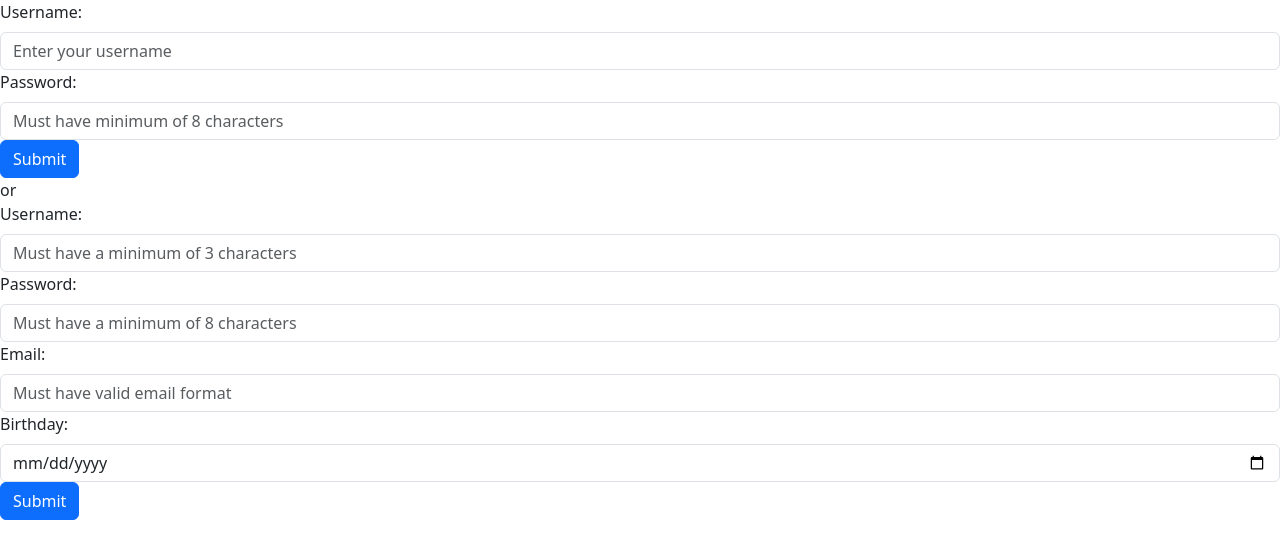
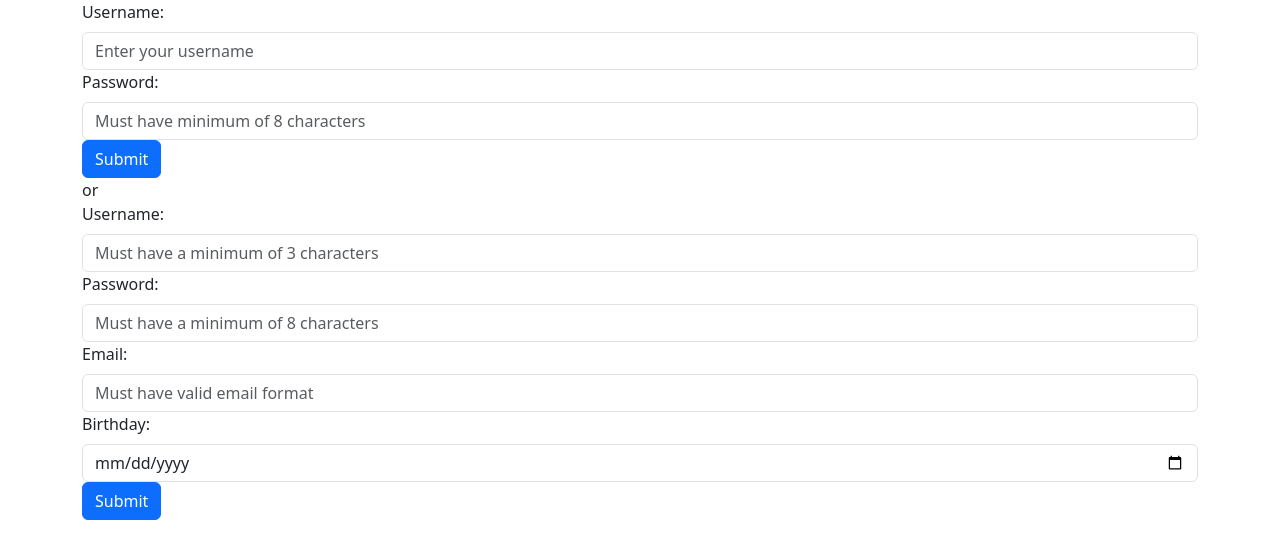
Before and after one commit to MrTeacher787/myFlix-client, a React (Vite) app: page / in a window 1280 px wide. Shown: the top 558 px of the page. Built offline with nearby package versions, Linux system fonts and the light colour scheme.

Commit message:
updated index.jsx
Wrapped the app in Bootstrap container

```diff
--- a/src/index.jsx
+++ b/src/index.jsx
@@ -3,13 +3,22 @@ import { createRoot } from 'react-dom/client';
 // Import statement to 'MainView'
 import { MainView } from "./components/main-view/main-view";
 
+// Import statement for 'Bootstrap'
+import "bootstrap/dist/css/bootstrap.min.css";
+
 // Import statement to bundle `./index.scss`
-import "bootstrap/dist/css/bootstrap.min.css";
 import "./index.scss";
+
+// Import statement to 'Container'
+import Container from 'react-bootstrap/Container';
 
 // Main component (will eventually use all the others)
 const MyFlixApplication = () => {
-    return <MainView />
+    return (
+      <Container>
+        <MainView />
+      </Container>
+    );
 };
 
 // Finds the root of app
```
Also changed, not shown: 2 other files (tests, documents, lock files or other folders).
